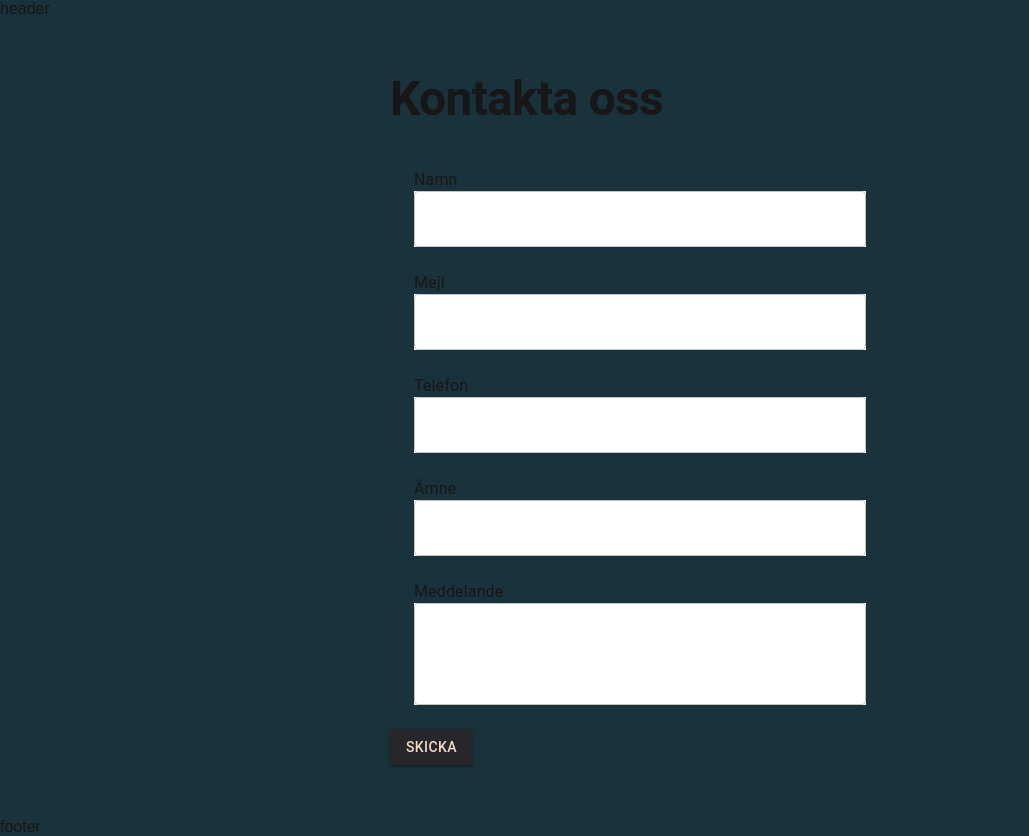
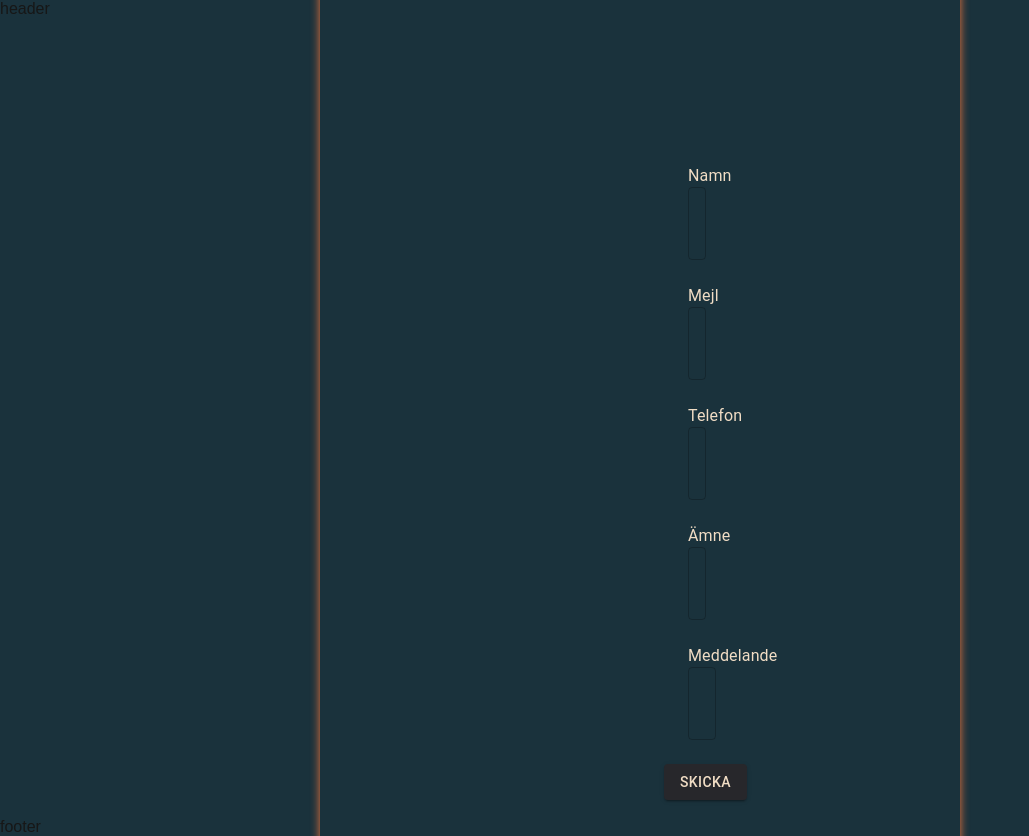
Before and after one commit to nilsishome/kino-project-nextjs, a Next.js app: page /contact in a window 1280 px wide. Shown: the whole page, without its empty margins (0-1029 px from the left). Built offline with nearby package versions, Linux system fonts and the light colour scheme; what @mui/material-nextjs would draw is missing.

Commit message:
Fixed general styling so that it matches our previous kino project, added Themeprovider element to style from our theme.ts file

```diff
--- a/src/app/contact/page.tsx
+++ b/src/app/contact/page.tsx
@@ -19,21 +19,62 @@ export default function contact() {
     <ThemeProvider theme={theme}>
       <Box
         sx={{
+          //  padding: 4,
+          //  borderRadius: 3,
+          //  maxWidth: 700,
+          //  width: "100%",
+          //  margin: "auto",
+          //  boxShadow: "0px 4px 10px rgba(0, 0, 0, 0.2)",
+          //   display: "flex",
+          //   alignItems: "center",
+          //   justifyContent: "center",
+          //   // textAlign: "center",
+          //   flexDirection: "column",
+          //   height: "100vh",
+          //   // padding: 5,
           display: "flex",
           alignItems: "center",
           justifyContent: "center",
           height: "100vh",
-          // padding: 5,
+          width: "100%",
+          flexDirection: "column",
+          borderRadius: 2,
         }}
       >
-        <Box sx={{ maxWidth: 500, width: "100%" }}>
-          <Typography variant="h1" gutterBottom>
-            Kontakta oss
-          </Typography>
-          <form noValidate autoComplete="off" onSubmit={handleSubmit}>
+        <Typography variant="h1" gutterBottom sx={{ textAlign: "center", marginBottom: 6, color: "text.primary",  fontSize: "3rem",
+      fontWeight: 700,}}>
+          Kontakta oss
+        </Typography>
+        <Box
+          sx={{
+            padding: 40,
+            borderRadius: 4,
+            maxWidth: 600,
+            width: "80%",
+            margin: "auto",
+            boxShadow: " 0 6px 10px #f2753b;",
+            // backgroundColor: "rgba(39, 39, 43, 0.9)",
+            // textAlign: "center",
+          }}
+        >
+          <form
+            noValidate
+            autoComplete="off"
+            onSubmit={handleSubmit}
+            style={{ padding: "24px" }}
+          >
             <Stack
-              spacing={3}
-              sx={{ backgroundColor: "none", padding: 3, borderRadius: 2 }}
+              // spacing={4}
+              sx={{
+                backgroundColor: "none",
+                padding: 3,
+                borderRadius: 2,
+                width: "100%",
+                gap: 3, // Gap between fields
+                color: "text.primary",
+                fontSize: "1rem",
+                fontWeight: 800,
+              }}
             >
               <FormField label="Namn" name="name" />
               <FormField label="Mejl" name="email" type="email" required />
--- a/src/components/FormField.tsx
+++ b/src/components/FormField.tsx
@@ -30,7 +30,8 @@ const FormField: React.FC<FormFieldProps> = ({
       variant="outlined"
       multiline={multiline}
       rows={rows}
-      sx={{ backgroundColor: "white" }} // Set color on fields to white
+      sx={{ backgroundColor: "white", "& .MuiInputBase-input": {
+      height: "40px"}, }} // Set color on fields to white
       slotProps={{ htmlInput: { style: { color: "black" } } }} // Instead of inputProps
     />
   </FormControl>
```
